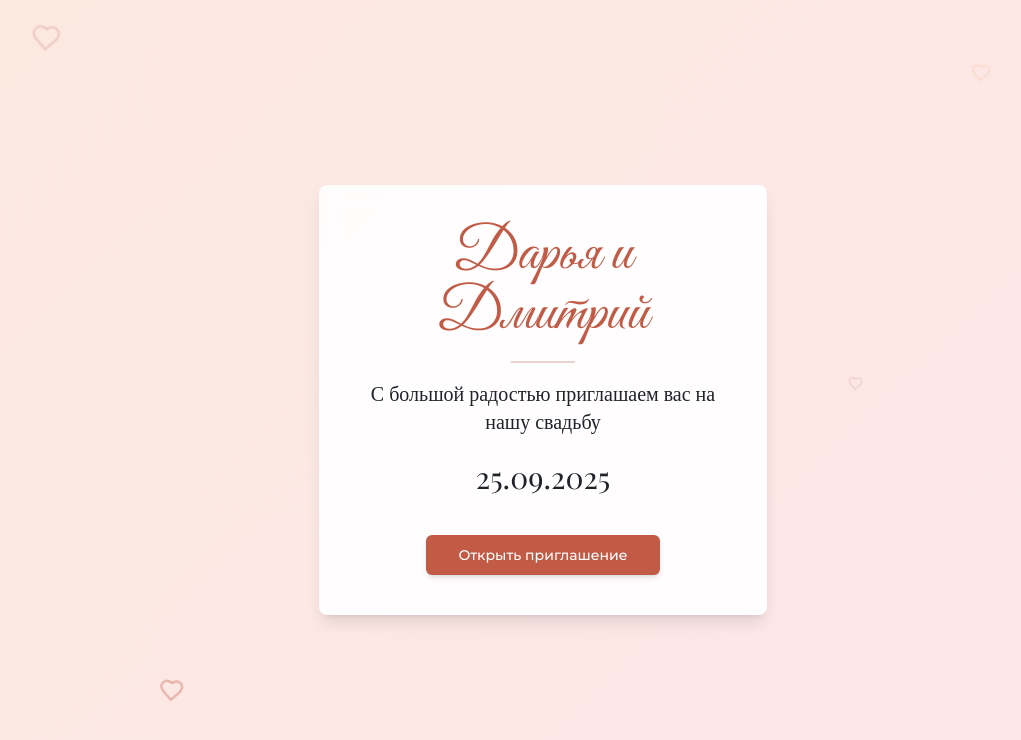
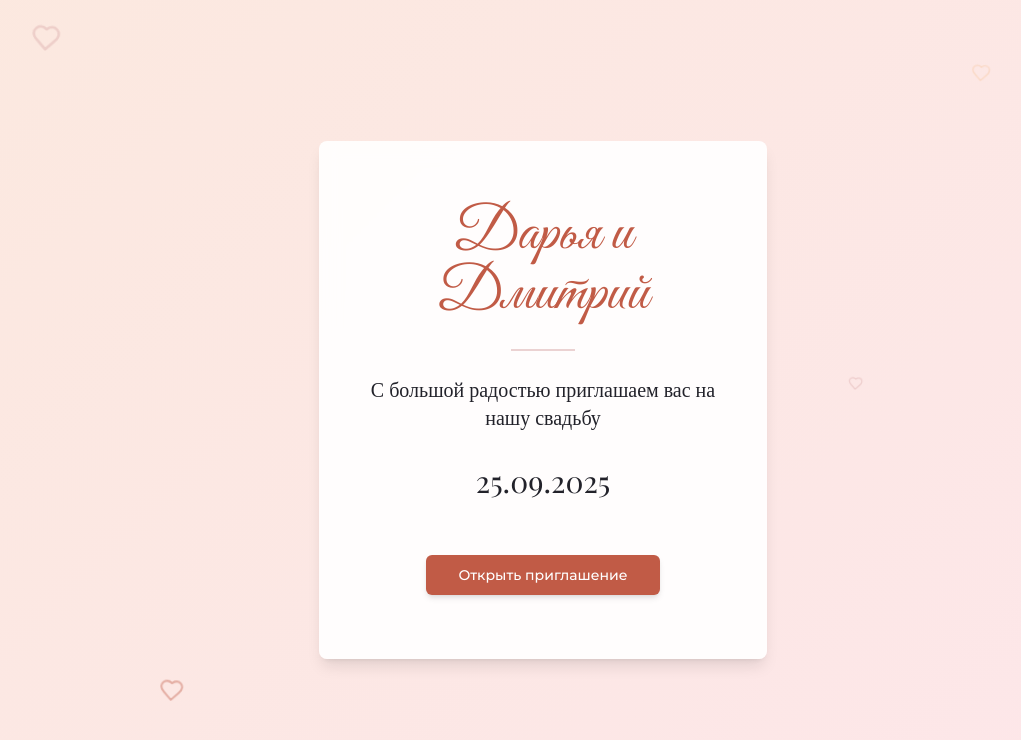
Before and after one commit to ironmen-d/darya-dmitry-wedding, a React (Vite) app: page / in a window 1280 px wide. Shown: the top 740 px of the page, without its empty margins (97-1118 px from the left). Built offline with nearby package versions, Linux system fonts and the light colour scheme.

Commit message:
Fix: Adjust welcome page content
Adjust vertical padding of welcome page content.

```diff
--- a/src/pages/Welcome.tsx
+++ b/src/pages/Welcome.tsx
@@ -26,14 +26,14 @@ const Welcome = () => {
         <Heart size={15} className="text-wedding-dusty-pink/80" />
       </div>
 
-      <div className="welcome-card">
-        <h1 className="font-hand text-4xl md:text-5xl lg:text-6xl mb-4 text-wedding-terracotta">Дарья и Дмитрий</h1>
-        <div className="w-16 h-0.5 bg-wedding-dusty-pink/50 mx-auto my-4"></div>
-        <p className="text-lg md:text-xl font-serif mb-4">С большой радостью приглашаем вас на нашу свадьбу</p>
-        <div className="text-2xl md:text-3xl font-serif font-light my-6">25.09.2025</div>
+      <div className="welcome-card py-16">
+        <h1 className="font-hand text-4xl md:text-5xl lg:text-6xl mb-6 text-wedding-terracotta">Дарья и Дмитрий</h1>
+        <div className="w-16 h-0.5 bg-wedding-dusty-pink/50 mx-auto my-6"></div>
+        <p className="text-lg md:text-xl font-serif mb-6">С большой радостью приглашаем вас на нашу свадьбу</p>
+        <div className="text-2xl md:text-3xl font-serif font-light my-8">25.09.2025</div>
         <Button
           onClick={handleButtonClick}
-          className="mt-4 px-8 py-2 rounded-md transition-all hover:shadow-lg font-medium text-white"
+          className="mt-6 px-8 py-2 rounded-md transition-all hover:shadow-lg font-medium text-white"
         >
           Открыть приглашение
         </Button>
```
